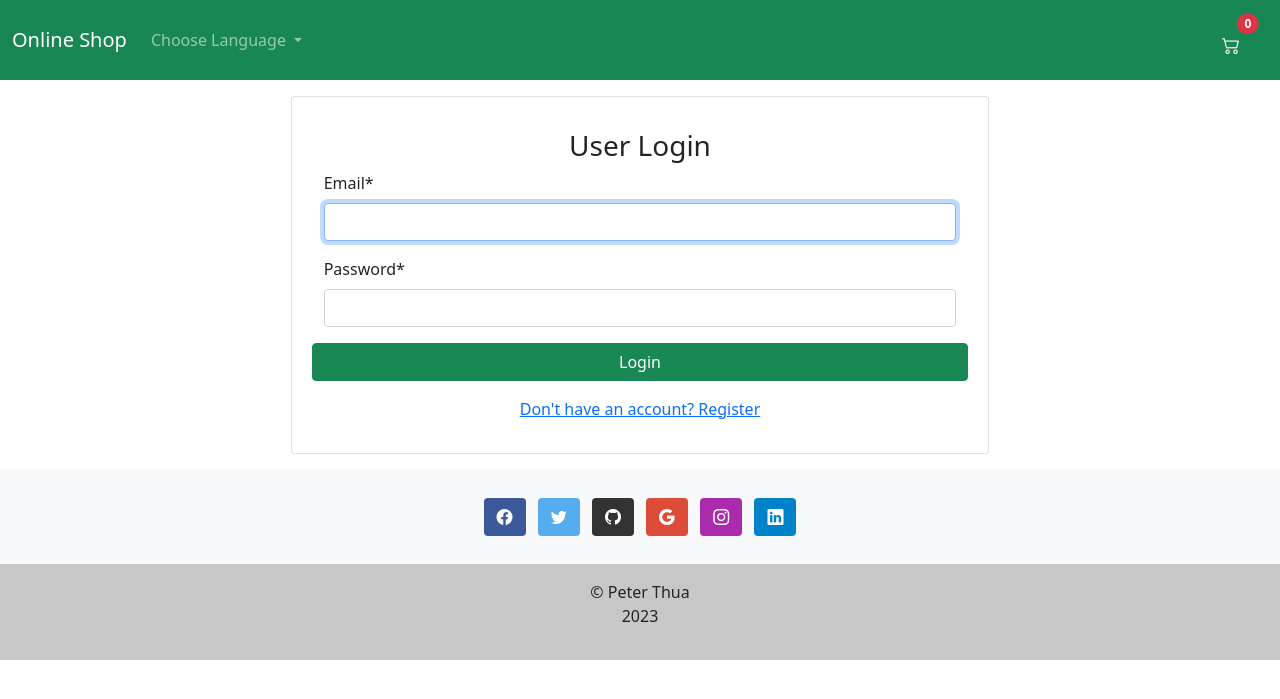
After one commit to Pinchez25/django_ecommerce, a Django app: page /en/accounts/user-login/ in a window 1280 px wide. The commit adds this page. Shown: the top 699 px of the page. Run offline with Django 4.2, Linux system fonts and the light colour scheme; some libraries are stand-ins or nearby versions.

Commit message:
user login and logout funtionality

```diff
--- a/accounts/forms.py
+++ b/accounts/forms.py
@@ -1,8 +1,24 @@
 from django import forms
 from django.contrib.auth import get_user_model
+from django.contrib.auth.forms import AuthenticationForm
 from django.utils.translation import gettext_lazy as _
 from crispy_forms.helper import FormHelper
 from crispy_forms.layout import Layout, Submit, Row, Column
+
+
+class UserLoginForm(AuthenticationForm):
+    def __init__(self, *args, **kwargs):
+        super(UserLoginForm, self).__init__(*args, **kwargs)
+
+        self.helper = FormHelper()
+        self.helper.layout = Layout(
+            'username',
+            'password',
+            Row(
+                Submit('submit', 'Login', css_class='btn btn-success', css_id='btnLogin'),
+                css_class='text-center'
+            )
+        )
 
 
 class UserRegistrationForm(forms.ModelForm):
--- /dev/null
+++ b/accounts/templates/accounts/login.html
@@ -0,0 +1,25 @@
+{% extends 'base.html' %}
+{% load crispy_forms_tags %}
+
+{% block title %}
+    User Login
+{% endblock %}
+
+{% block content %}
+    <div class="row justify-content-center m-3">
+        <div class="col-md-8">
+            <div class="card p-3">
+                <div class="card-body">
+                    <div class="card-text text-center h3">User Login</div>
+                    <form method="post">
+                        {% crispy form %}
+                    </form>
+                    <div class="card-text text-primary text-center mt-3">
+                        <a href="{% url 'accounts:user-registration' %}">Don't have an account? Register</a>
+                    </div>
+                </div>
+            </div>
+        </div>
+
+    </div>
+{% endblock %}
--- a/accounts/templates/accounts/user-registration.html
+++ b/accounts/templates/accounts/user-registration.html
@@ -6,9 +6,14 @@
         <div class="col-md-8">
             <div class="card p-3" style="background-color: white;">
                 <div class="card-body">
+                    <div class="card-text text-center h3">Register with us</div>
                     <form method="post">
                         {% crispy form %}
                     </form>
+
+                    <div class="card-text text-primary text-center mt-3">
+                        <a href="{% url 'accounts:user-login' %}">Already have an account? Login</a>
+                    </div>
 
                 </div>
             </div>
--- a/accounts/urls.py
+++ b/accounts/urls.py
@@ -1,7 +1,8 @@
+from django.contrib.auth.views import LogoutView
 from django.urls import path
 from django.views.generic import TemplateView
 
-from .views import UserRegistrationView, account_activation
+from .views import UserRegistrationView, account_activation, UserLoginView
 
 app_name = 'accounts'
 urlpatterns = [
@@ -9,4 +10,7 @@
     path('account-activation/<slug:uidb64>/<slug:token>/', account_activation, name='activate'),
     path('activation/activation-email/sent/', TemplateView.as_view(template_name="accounts/activation-email-sent.html"),
          name='activation-email-sent'),
+    path('user-login/', UserLoginView.as_view(), name="user-login"),
+    path('user-logout/', LogoutView.as_view(next_page='/accounts/user-login/'),
+         name='user-logout')
 ]
--- a/accounts/views.py
+++ b/accounts/views.py
@@ -6,9 +6,10 @@
 from django.utils.http import urlsafe_base64_encode, urlsafe_base64_decode
 from django.views.generic import FormView
 from django.contrib.sites.shortcuts import get_current_site
+from django.contrib.auth.views import LoginView, LogoutView
 # from django.conf import settings
 
-from .forms import UserRegistrationForm
+from .forms import UserRegistrationForm, UserLoginForm
 from .utils import account_activation_token
 
 
@@ -68,3 +69,19 @@
 
     except ():
         pass
+
+
+class UserLoginView(LoginView):
+    template_name = 'accounts/login.html'
+    form_class = UserLoginForm
+
+    def get(self, *args, **kwargs):
+        if self.request.user.is_authenticated:
+            return redirect('/')
+        return super(UserLoginView, self).get(*args, **kwargs)
+
+    def get_success_url(self):
+        return reverse_lazy('shop:index')
+
+    def form_invalid(self, form):
+        return render(self.request, self.template_name, {'form': form})
```
Also changed, not shown: db.sqlite3.
